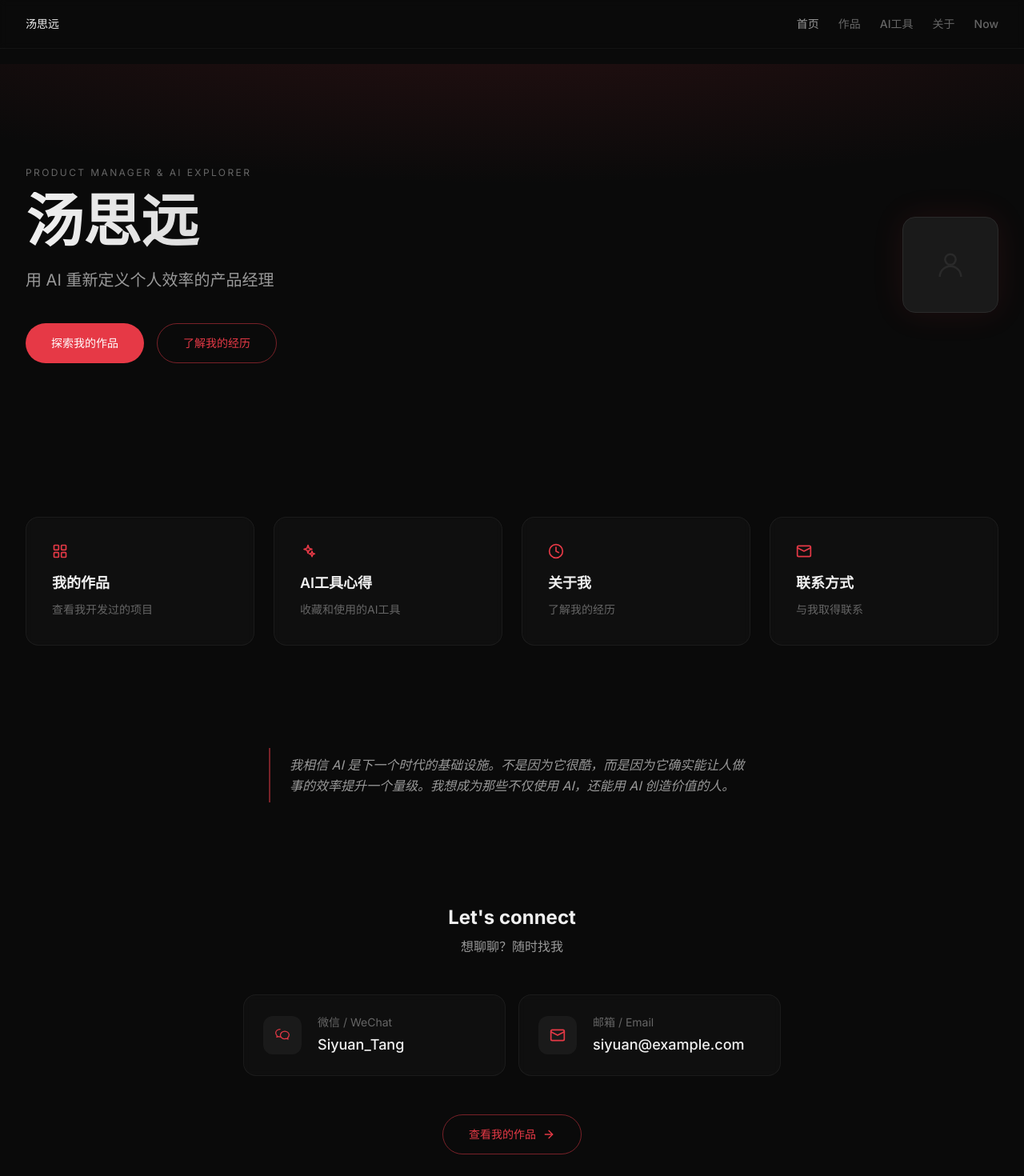
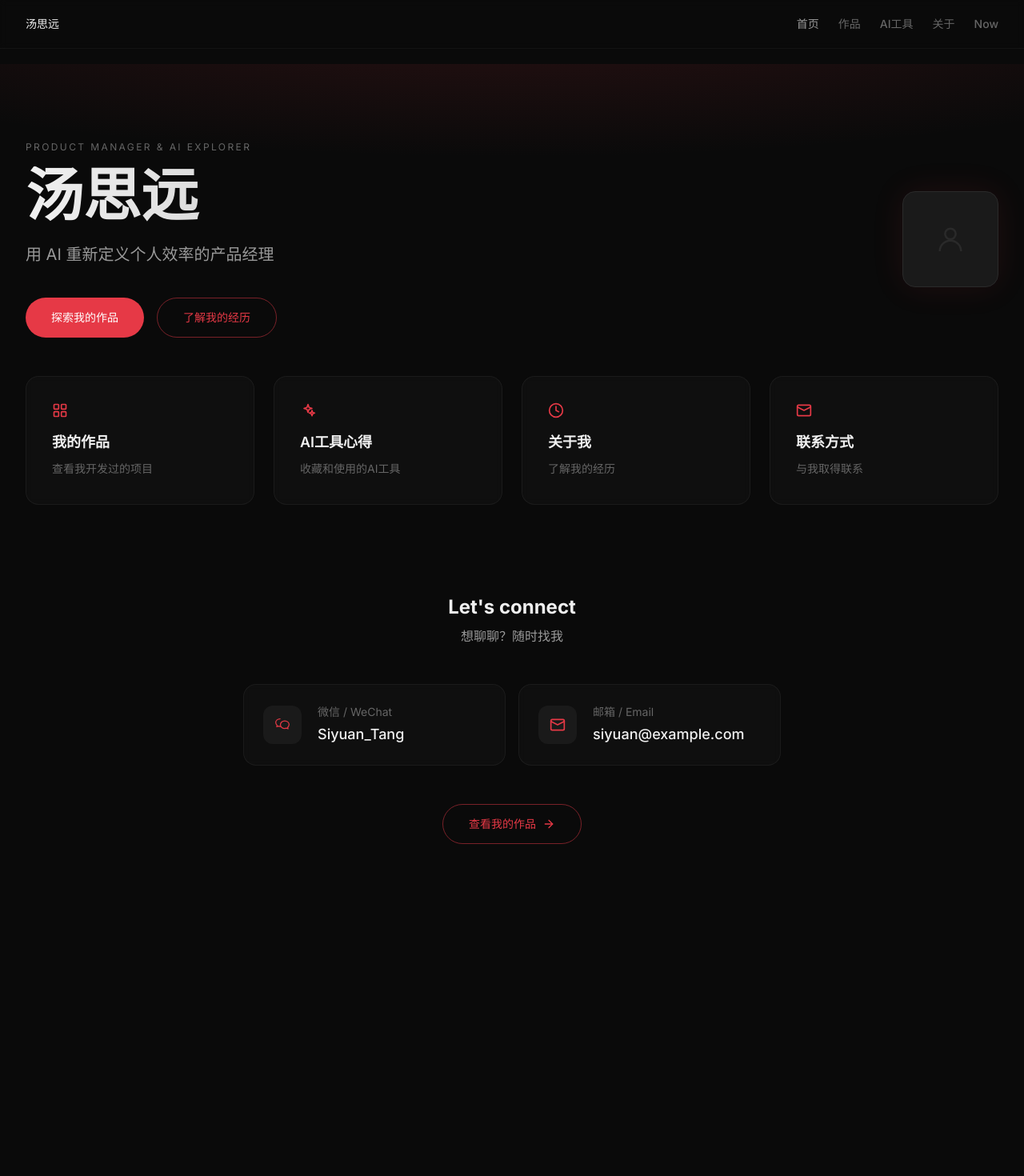
Before and after one commit to Tommy-tang121/my-world, a Next.js app: page / in a window 1280 px wide. Shown: the top 1470 px of the page at 80% size. After the commit the page ends 1119 px from the top, so only its background shows below. Built offline with nearby package versions, Linux system fonts and the light colour scheme.

Commit message:
fix: 首页布局调整
减少 Hero 留白，名字+头像居中；卡片上移；删除引用块；首屏更紧凑

```diff
--- a/app/page.jsx
+++ b/app/page.jsx
@@ -1,6 +1,5 @@
 import HeroSection from '@/components/HeroSection'
 import EntryCard from '@/components/EntryCard'
-import Blockquote from '@/components/Blockquote'
 import ContactCard from '@/components/ContactCard'
 import CTAButton from '@/components/CTAButton'
 import { icons } from '@/components/icons'
@@ -16,7 +15,7 @@ export default function Home() {
         subtitle={homeData.subtitle}
       />
 
-      <section className="max-w-content mx-auto px-8 py-16">
+      <section className="max-w-content mx-auto px-8 pb-12">
         <div className="grid grid-cols-1 sm:grid-cols-2 lg:grid-cols-4 gap-6">
           {homeData.entries.map(entry => (
             <EntryCard
@@ -28,10 +27,6 @@ export default function Home() {
             />
           ))}
         </div>
-      </section>
-
-      <section className="max-w-2xl mx-auto px-8 py-16">
-        <Blockquote>{homeData.quote}</Blockquote>
       </section>
 
       <section id="contact" className="max-w-content mx-auto px-8 py-16">
--- a/components/HeroSection.jsx
+++ b/components/HeroSection.jsx
@@ -9,7 +9,7 @@ export default function HeroSection({ name, tagline, subtitle }) {
           background: 'radial-gradient(ellipse 80% 50% at 50% -20%, rgba(230,57,70,0.15), transparent)',
         }}
       />
-      <div className="relative max-w-content mx-auto px-8 py-32 flex items-center gap-16">
+      <div className="relative max-w-content mx-auto px-8 pt-24 pb-12 flex items-center justify-center gap-16">
         <div className="flex-1">
           <p className="text-xs tracking-[0.2em] uppercase text-text-tertiary mb-4">{tagline}</p>
           <h1 className="text-7xl font-bold mb-6 bg-gradient-to-r from-text-primary to-text-secondary bg-clip-text text-transparent">
```
